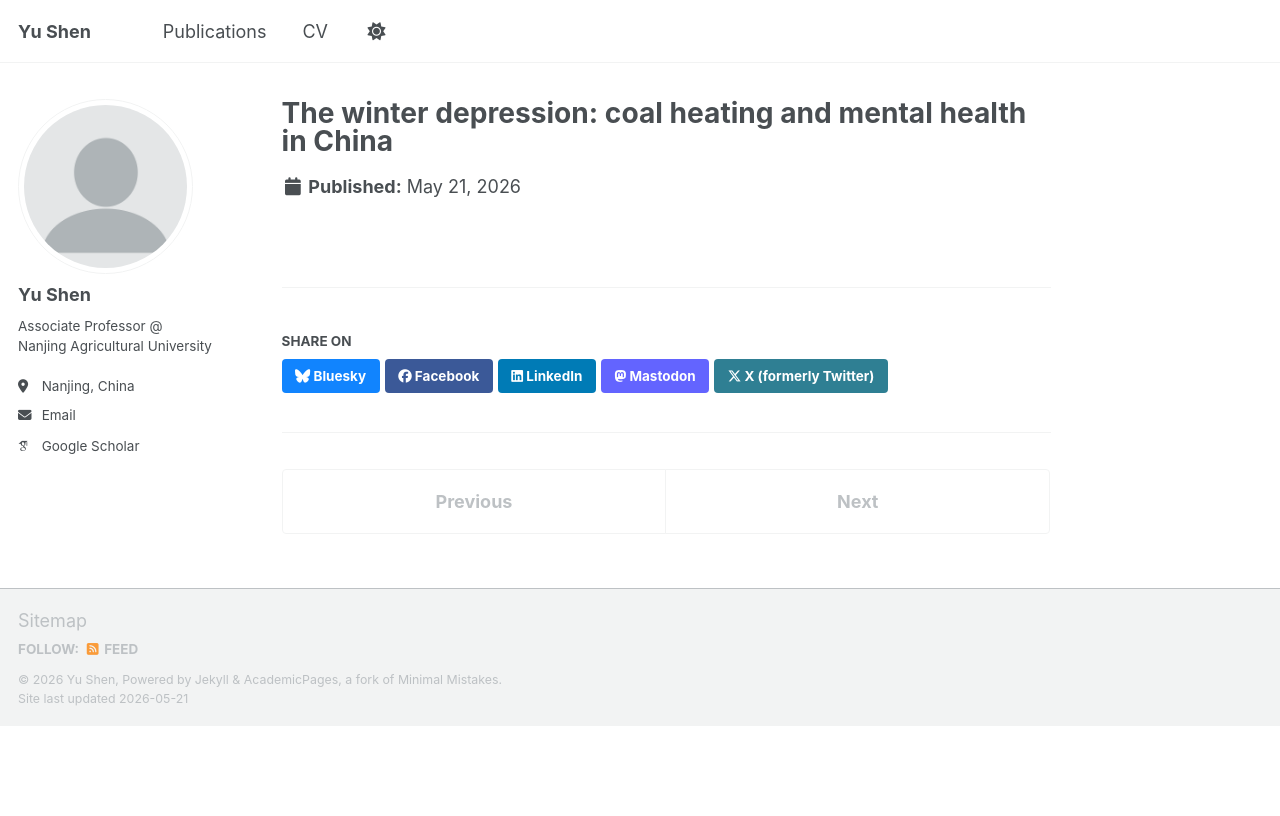
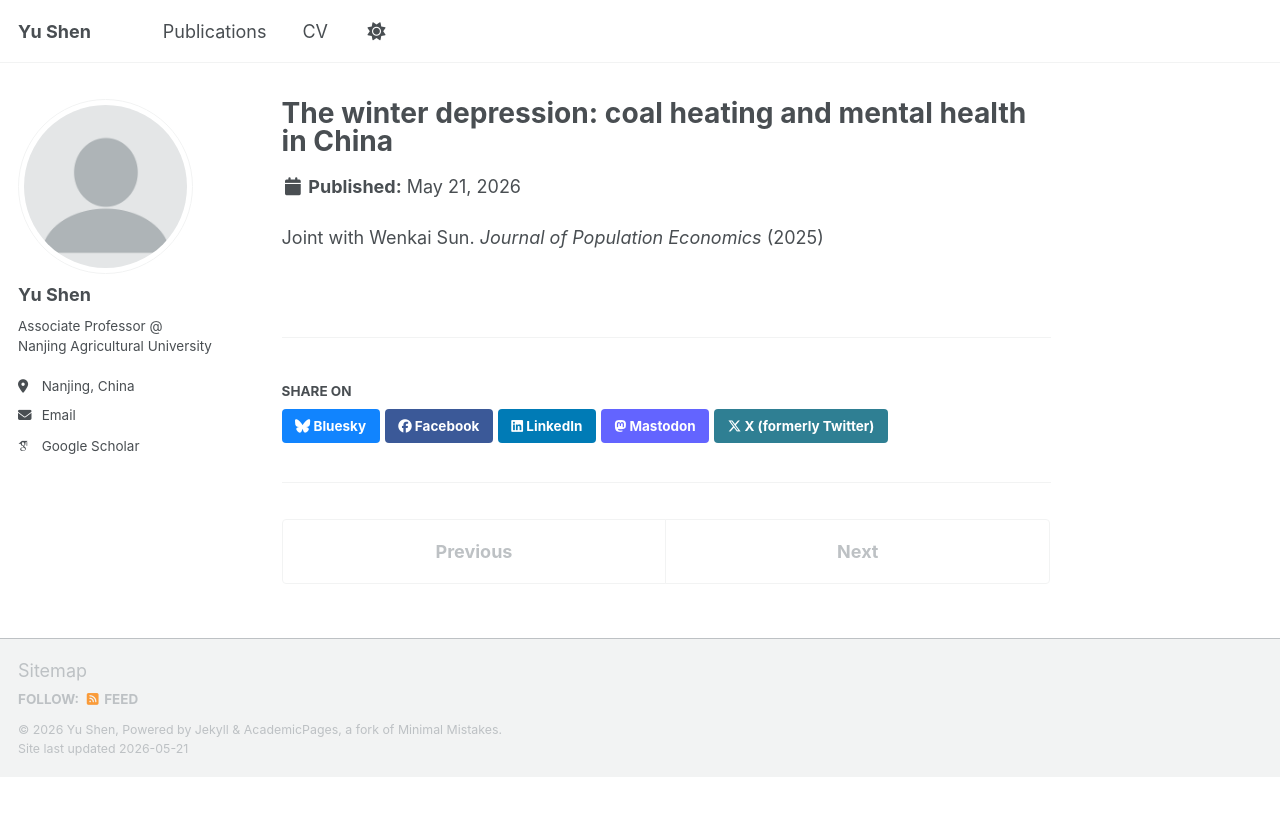
Before and after one commit to shenyuruc/shenyuruc.github.io, a Jekyll site: the page built from _publications/JOPE.md, in a window 1280 px wide. Shown: the top 816 px of the page. Built offline with Jekyll 4.4.1, drawn with Linux system fonts in a browser that asks for light colours; some web fonts are replaced; a script bundle is joined from its source files by our own code; library files that are not in the unit come from our copies.

Commit message:
Update JOPE.md

```diff
--- a/_publications/JOPE.md
+++ b/_publications/JOPE.md
@@ -5,3 +5,5 @@ collection: publications
 category: manuscripts
 permalink: 'https://doi.org/10.1007/s00148-025-01062-x'
 ---
+
+Joint with Wenkai Sun. <i>Journal of Population Economics</i> (2025)
```
